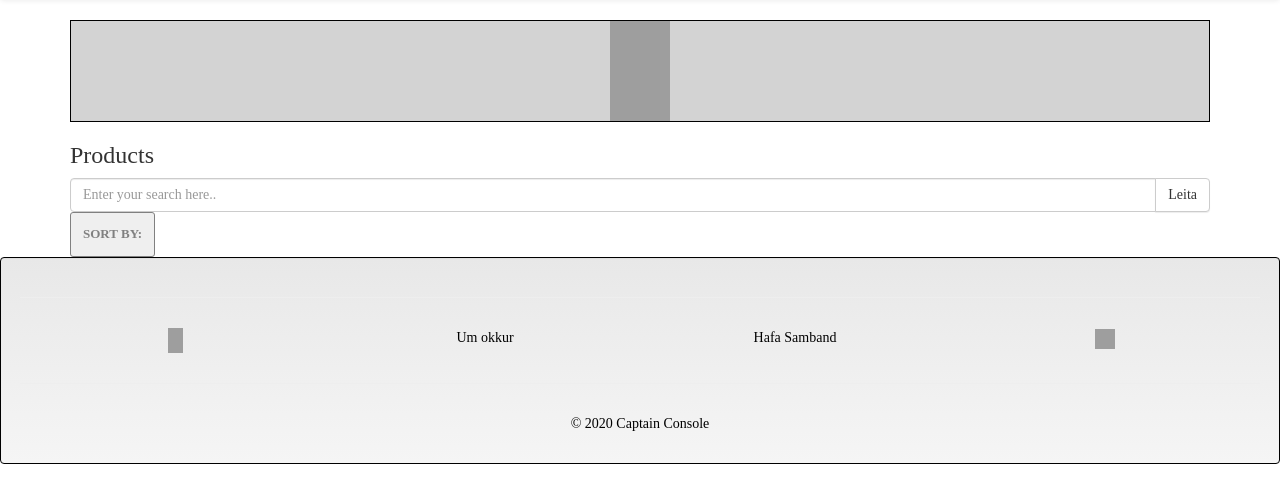
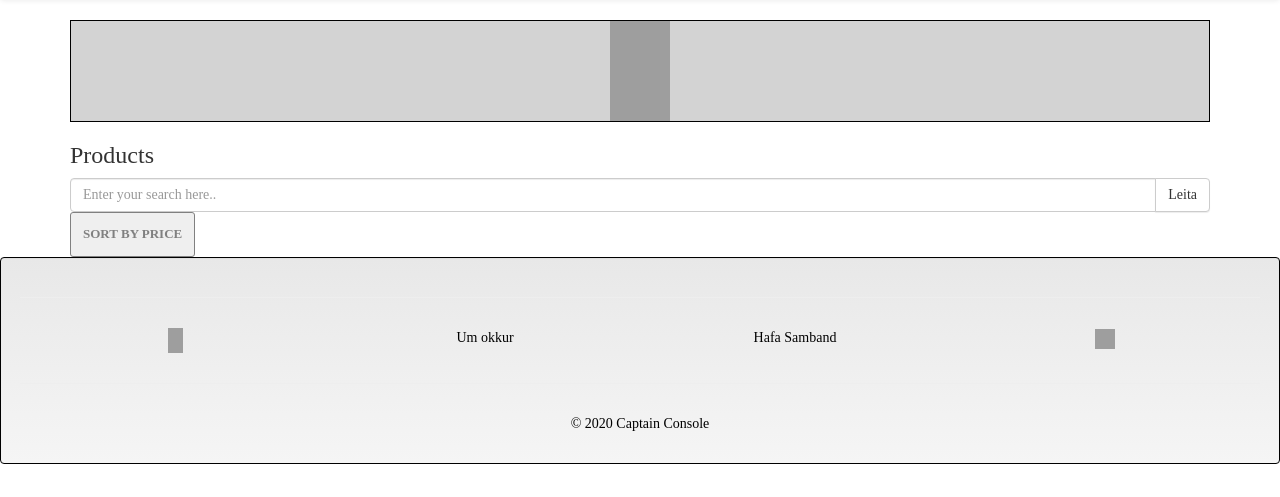
Before and after one commit to andriberg91/3javikna, a Django app: page /leita/ in a window 1280 px wide. Shown: the part 54-551 px from the top of the page. Run offline with Django 3.2, Linux system fonts and the light colour scheme; some libraries are stand-ins or nearby versions; grey boxes are pictures that could not be loaded.

Commit message:
minor changes

```diff
--- a/Captain/templates/console/index.html
+++ b/Captain/templates/console/index.html
@@ -9,7 +9,7 @@
         </div>
     </div>
 
-    <button type="button" id="sort-btn" class="collection-filter__toolbar-controls__button">Sort by:</button>
+    <button type="button" id="sort-btn" class="collection-filter__toolbar-controls__button">Sort by price</button>
         <select id="sort-select" class="collection-filter__sort-select-filter" name="Sort_By">
             <option value="name">Name</option>
             <option value="price">Price</option>
```
